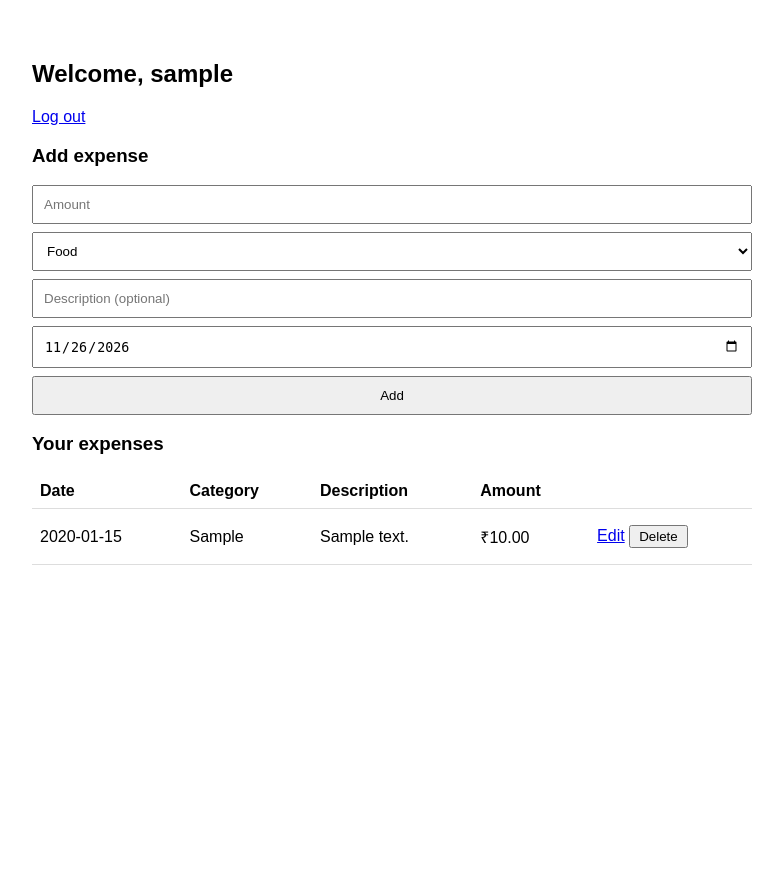
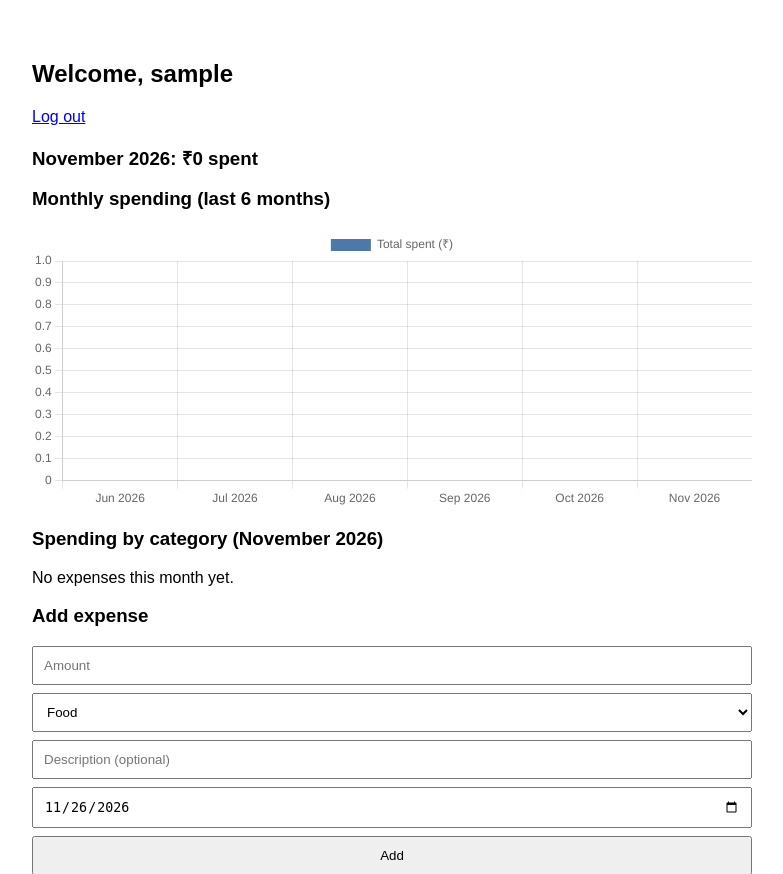
Before and after one commit to Stellarlaunch/ExpenseTracker, a Flask app: page /dashboard in a window 1280 px wide. Shown: the top 874 px of the page, without its empty margins (248-1031 px from the left). Before the commit the page ends 565 px from the top, so only its background shows below. Run offline with Flask 3, Linux system fonts and the light colour scheme; a user stored in the database is signed in; tables that the repository leaves empty hold one stand-in row (values such as "Sample post").

Commit message:
Add monthly and category charts to dashboard

```diff
--- a/app.py
+++ b/app.py
@@ -1,4 +1,5 @@
 import os
+from collections import defaultdict
 from datetime import date, datetime
 from decimal import Decimal, InvalidOperation
 from dotenv import load_dotenv
@@ -68,6 +69,20 @@ def get_own_expense_or_404(expense_id):
     return expense
 
 
+def last_n_months(n):
+    """Return a list of (year, month) for the last n months, oldest first."""
+    today = date.today()
+    year, month = today.year, today.month
+    months = []
+    for _ in range(n):
+        months.append((year, month))
+        month -= 1
+        if month == 0:
+            month = 12
+            year -= 1
+    return list(reversed(months))
+
+
 @app.route("/")
 def home():
     if current_user.is_authenticated:
@@ -124,11 +139,36 @@ def dashboard():
         .order_by(Expense.date.desc(), Expense.id.desc())
         .all()
     )
+
+    # Monthly totals for the last 6 months
+    months = last_n_months(6)
+    monthly_totals = defaultdict(float)
+    for e in expenses:
+        monthly_totals[(e.date.year, e.date.month)] += float(e.amount)
+    month_labels = [date(y, m, 1).strftime("%b %Y") for y, m in months]
+    month_values = [round(monthly_totals[(y, m)], 2) for y, m in months]
+
+    # Category breakdown for the current month
+    today = date.today()
+    category_totals = defaultdict(float)
+    for e in expenses:
+        if e.date.year == today.year and e.date.month == today.month:
+            category_totals[e.category] += float(e.amount)
+    category_labels = list(category_totals.keys())
+    category_values = [round(v, 2) for v in category_totals.values()]
+    this_month_total = round(sum(category_values), 2)
+
     return render_template(
         "dashboard.html",
         expenses=expenses,
         categories=CATEGORIES,
-        today=date.today().isoformat(),
+        today=today.isoformat(),
+        month_labels=month_labels,
+        month_values=month_values,
+        category_labels=category_labels,
+        category_values=category_values,
+        this_month_total=this_month_total,
+        this_month_name=today.strftime("%B %Y"),
     )
 
 
--- a/templates/dashboard.html
+++ b/templates/dashboard.html
@@ -2,6 +2,22 @@
 {% block content %}
 <h2>Welcome, {{ current_user.username }}</h2>
 <a href="{{ url_for('logout') }}">Log out</a>
+
+<h3>{{ this_month_name }}: ₹{{ this_month_total }} spent</h3>
+
+<h3>Monthly spending (last 6 months)</h3>
+<div style="position: relative; height: 280px;">
+    <canvas id="monthlyChart"></canvas>
+</div>
+
+<h3>Spending by category ({{ this_month_name }})</h3>
+{% if category_values %}
+<div style="position: relative; height: 300px;">
+    <canvas id="categoryChart"></canvas>
+</div>
+{% else %}
+<p>No expenses this month yet.</p>
+{% endif %}
 
 <h3>Add expense</h3>
 <form method="POST" action="{{ url_for('add_expense') }}">
@@ -39,4 +55,43 @@
 {% else %}
 <p>No expenses yet.</p>
 {% endif %}
+
+<script src="https://cdn.jsdelivr.net/npm/chart.js@4.4.1/dist/chart.umd.min.js"></script>
+<script>
+    const palette = ["#4e79a7", "#f28e2b", "#e15759", "#76b7b2", "#59a14f", "#edc948", "#b07aa1", "#9c755f"];
+
+    new Chart(document.getElementById("monthlyChart"), {
+        type: "bar",
+        data: {
+            labels: {{ month_labels|tojson }},
+            datasets: [{
+                label: "Total spent (₹)",
+                data: {{ month_values|tojson }},
+                backgroundColor: "#4e79a7"
+            }]
+        },
+        options: {
+            responsive: true,
+            maintainAspectRatio: false,
+            scales: { y: { beginAtZero: true } }
+        }
+    });
+
+    {% if category_values %}
+    new Chart(document.getElementById("categoryChart"), {
+        type: "doughnut",
+        data: {
+            labels: {{ category_labels|tojson }},
+            datasets: [{
+                data: {{ category_values|tojson }},
+                backgroundColor: palette
+            }]
+        },
+        options: {
+            responsive: true,
+            maintainAspectRatio: false
+        }
+    });
+    {% endif %}
+</script>
 {% endblock %}
```
